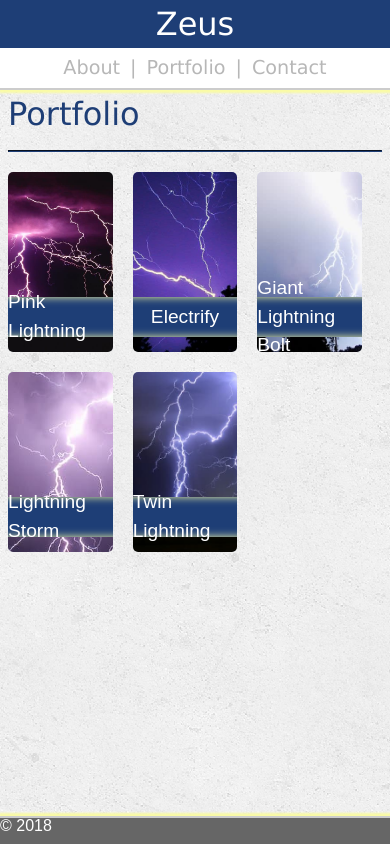
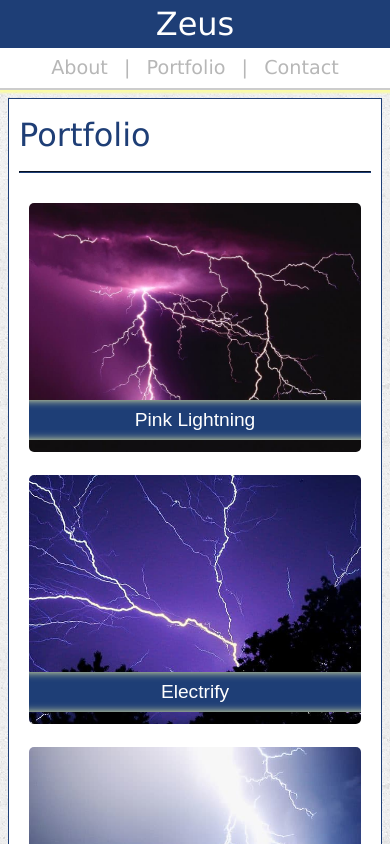
Before and after one commit to htira2001/rb-02b-responsive-portfolio, a plain HTML site: page portfolio.html in a window 390 px wide. Shown: the top 844 px of the page. Drawn offline with Linux system fonts and the light colour scheme.

Commit message:
responsive portfolio page

```diff
--- a/assets/css/styles.css
+++ b/assets/css/styles.css
@@ -6,12 +6,6 @@
 	--font-size-lg2: 1.5rem;
 	--font-size-md: 1.2rem;
 	--font-size-sm: 1rem;
-	--dark-bg-color: #1e3e76;
-	--light-font-color: #fff;
-	--light-border-shadow-color: #fafba5;
-	--nav-bg-color: #fff;
-	--nav-border-color: #ccc;
-	--nav-right-font-color: #b7b7b7;
 	--color1: #1e3e76;
 	--color2: #fff;
 	--color3: #b7b7b7;
@@ -23,23 +17,14 @@
 html, body {
   height: 100%;
 }
-
 body {
 	display: flex;
   flex-direction: column;
 	background-image: url("../images/concrete_seamless.png");
 }
-
-.center {
-	display: flex;
-  justify-content: center;
-	align-items: center;
-}
-
 h1 {
 	font-size: var(--font-size-lg1);
 }
-
 p {
 	font-size: var(--font-size-md);
 	line-height: 1.5;
@@ -52,7 +37,6 @@ nav {
 	border-bottom: 2px solid var(--color4);
 	box-shadow: 1px 1px 2px 2px var(--color5);
 }
-
 .nav-left {
 	box-sizing: border-box;
 	padding: 0 20px;
@@ -60,23 +44,19 @@ nav {
 	font-size: var(--font-size-lg1);
 	color: var(--color2);
 }
-
 .nav-right {
 	box-sizing: border-box;
 	padding: 0 20px;
 	font-size: var(--font-size-lg2);
 	color: var(--color3);
 }
-
 .nav-right span {
 	margin: 0 10px;
 }
-
 .nav-right a {
 	color: var(--color3);
 	text-decoration: none;
 }
-
 .nav-right a:hover {
 	color: var(--color1);
 }
@@ -183,42 +163,36 @@ button {
 	font-size: var(--font-size-md);
 	overflow: auto;
 }
-
 .portfolio-item-container {
 	display: block;
 	float: left;
-	width: 33.33%;
-	height: 200px;
-	padding: 0 20px 20px 0;
+	padding: 10px;
 	box-sizing: border-box;
 }
-
 .portfolio-item {
 	position: relative;
 	width: 100%;
 	height: 100%;
-	background-color: aliceblue;
 	border-radius: 5px;
 }
-
 .portfolio-item img {
 	width: 100%;
-	height: 180px;
 	object-fit: cover;
 	border-radius: 5px;
 }
-
 .portfolio-item p {
 	position: absolute;
 	bottom: 0;
 	width: 100%;
 	height: 40px;
-	background-color: var(--dark-bg-color);
-	color: var(--light-font-color);
+	line-height: 40px;
+	text-align: center;
+	background-color: var(--color1);
+	color: var(--color2);
 	box-sizing: border-box;
 	box-shadow:
-		inset 0px 11px 8px -11px var(--light-border-shadow-color),
-		inset 0px -11px 8px -11px var(--light-border-shadow-color);
+		inset 0px 11px 8px -11px var(--color5),
+		inset 0px -11px 8px -11px var(--color5);
 }
 
 /* Media Queries */
@@ -255,6 +229,12 @@ button {
 		width: 100%;
 		max-height: 400px;
 	}
+	.portfolio-item-container {
+		width: 100%;
+	}
+	.portfolio-item img {
+		max-height: 300px;
+	}
 }
 
 @media only screen and (min-width: 640px) and (max-width: 768px) {
@@ -277,6 +257,12 @@ button {
 		width: 100%;
 		max-width: 740px;
 		margin: 0 auto;
+	}
+	.portfolio-item-container {
+		width: 50%;
+	}
+	.portfolio-item img {
+		height: 250px;
 	}
 }
 
@@ -301,4 +287,10 @@ button {
 		max-width: 960px;
 		margin: 0 auto;
 	}
+	.portfolio-item-container {
+		width: 33.33%;
+	}
+	.portfolio-item img {
+		height: 200px;
+	}
 }
--- a/portfolio.html
+++ b/portfolio.html
@@ -11,19 +11,23 @@
 </head>
 <body>
   <div class="wrapper">
+    <!-- Navbar -->
     <nav>
       <div class="nav-content-container">
-        <div class="nav-left center">Zeus</div>
-        <div class="nav-right center">
-          <a href="/rb-00-portfolio/">About</a>
+        <div class="nav-left">Zeus</div>
+        <div class="nav-right">
+          <a href="/rb-02-responsive-portfolio/">About</a>
           <span>|</span>
           <a href="#">Portfolio</a>
           <span>|</span>
-          <a href="/rb-00-portfolio/contact">Contact</a>
+          <a href="/rb-02-responsive-portfolio/contact">Contact</a>
         </div>
       </div>
     </nav>
+
+    <!-- Main Content -->
     <main>
+      <div class="main-content-container">
         <header>
           <h1>Portfolio</h1>
         </header>
@@ -60,11 +64,14 @@
             </div>
           </div>
         </section>
+      </div>
     </main>
   </div>
+
+  <!-- Footer -->
   <footer>
     <div class="footer-content-container">
-      <div class="center">&copy; 2018</div>
+      <div class="footer">&copy; 2018</div>
     </div>
   </footer>
 </body>
```
Lines whose indentation alone changed are shown as unchanged.
